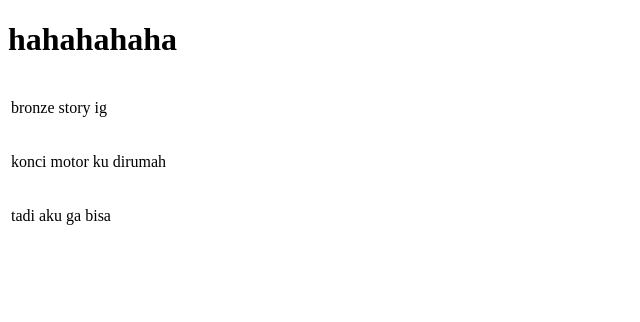
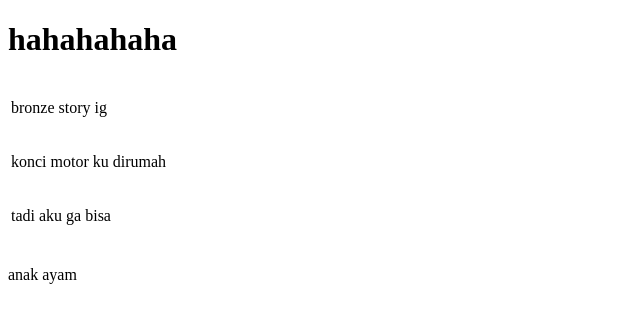
Before and after one commit to yudiyahrian/latihanboi, a plain HTML site: page index.html in a window 1280 px wide. Shown: the full height of the page, 0-640 px from the left. Drawn offline with Linux system fonts and the light colour scheme.

Commit message:
tambah anak ayam

```diff
--- a/index.html
+++ b/index.html
@@ -31,5 +31,6 @@
             <tr></tr>
         </thead>
     </table>
+    <p>anak ayam</p>
 </body>
 </html>
```
